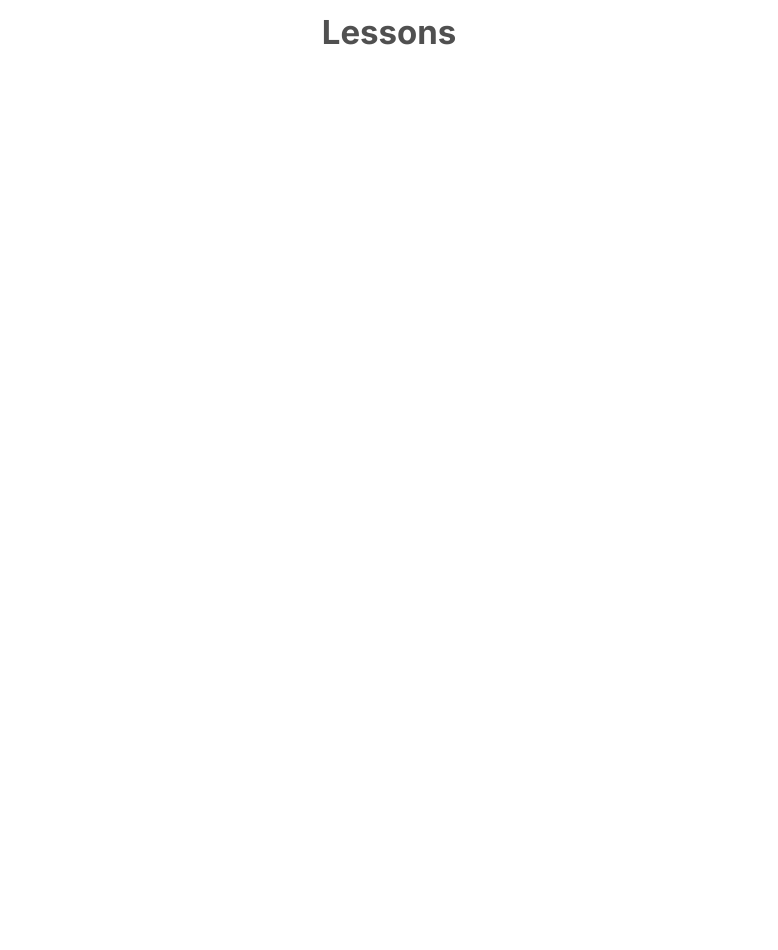
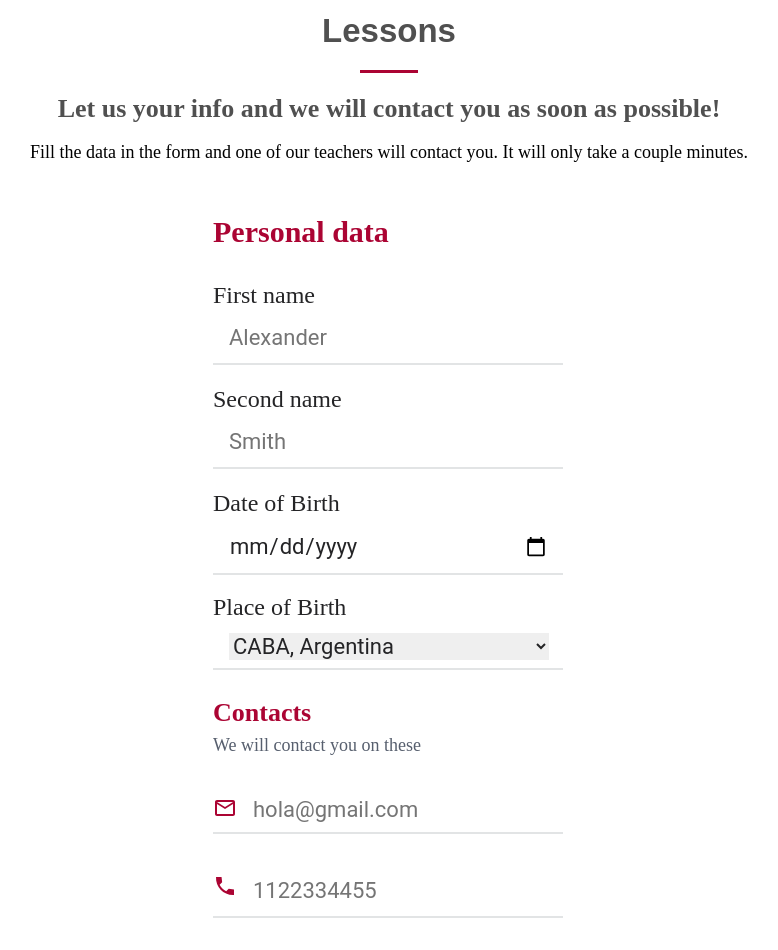
Before and after one commit to alfonsolopetegui/ecommerce_centralmusic, a Next.js app: page /LessonsPage in a window 1280 px wide. Shown: the part 100-1050 px from the top of the page, without its empty margins (251-1029 px from the left). Before the commit the page ends 800 px from the top, so only its background shows below. Built offline with nearby package versions, Linux system fonts and the light colour scheme.

Commit message:
agregando lessonsPage

```diff
--- a/src/app/LessonsPage/page.js
+++ b/src/app/LessonsPage/page.js
@@ -1,11 +1,156 @@
-import styles from "../../styles/lessonsPage.module.css";
+import styles from "../../styles/repairsPage.module.css";
 
 const LessonsPage = () => {
   return (
-    <div className={styles.lessonsPageWrapper}>
-      <h1 className={styles.lessonsPageTitle}>Lessons</h1>
+    <div className={styles.repairsPageWrapper}>
+      <div className={styles.title}>Lessons</div>
+
+      <div className={styles.redLine}>
+        <svg
+          xmlns="http://www.w3.org/2000/svg"
+          width="58"
+          height="3"
+          viewBox="0 0 58 3"
+          fill="none"
+        >
+          <line y1="1.5" x2="58" y2="1.5" stroke="#AB0433" stroke-width="3" />
+        </svg>
+      </div>
+
+      <div className={styles.texto}>
+        Let us your info and we will contact you as soon as possible!
+      </div>
+      <div className={styles.subtexto}>
+        Fill the data in the form and one of our teachers will contact you. It will only take a couple minutes.
+      </div>
+
+      <form className={styles.form}>
+        <div className={styles.formTitle}>Personal data</div>
+        <div className={styles.file}>
+          <label className={styles.label}>First name</label>
+          <div className={styles.inputContent}>
+            <div className={styles.subContent}>
+              <input
+                className={styles.input}
+                placeholder="Alexander"
+                type="text"
+              ></input>
+            </div>
+            <line className={styles.line}></line>
+          </div>
+        </div>
+
+        <div className={styles.file}>
+          <label className={styles.label}>Second name</label>
+          <div className={styles.inputContent}>
+            <div className={styles.subContent}>
+              <input
+                className={styles.input}
+                placeholder="Smith"
+                type="text"
+              ></input>
+            </div>
+            <line className={styles.line}></line>
+          </div>
+        </div>
+
+        <div className={styles.file}>
+          <label className={styles.label}>Date of Birth</label>
+          <div className={styles.inputContent}>
+            <div className={styles.subContent}>
+              <input className={styles.input} type="date"></input>
+            </div>
+            <line className={styles.line}></line>
+          </div>
+        </div>
+
+        <div className={styles.file}>
+          <label className={styles.label}>Place of Birth</label>
+          <div className={styles.inputContent}>
+            <div className={styles.subContent}>
+              <select className={styles.input}>
+                <option value="CABA">CABA, Argentina</option>
+                <option value="BSAS">Buenos Aires, Argentina</option>
+                <option value="Salta">Salta, Argentina</option>
+                <option value="Otro">Otro</option>
+              </select>
+            </div>
+            <line className={styles.line}></line>
+          </div>
+        </div>
+
+        <div className={styles.contact}>
+          <div className={styles.contactText}>
+            <div className={styles.contactTitle}>Contacts</div>
+            <div className={styles.contactSubtitle}>
+              We will contact you on these
+            </div>
+          </div>
+          <div className={styles.inputContent}>
+            <div className={styles.subContent1}>
+              <icon className={styles.icon1}>
+                <svg
+                  xmlns="http://www.w3.org/2000/svg"
+                  width="24"
+                  height="24"
+                  viewBox="0 0 24 24"
+                  fill="none"
+                >
+                  <path
+                    d="M22 6C22 4.9 21.1 4 20 4H4C2.9 4 2 4.9 2 6V18C2 19.1 2.9 20 4 20H20C21.1 20 22 19.1 22 18V6ZM20 6L12 11L4 6H20ZM20 18H4V8L12 13L20 8V18Z"
+                    fill="#AB0433"
+                  />
+                </svg>
+              </icon>
+              <input
+                className={styles.inputContact}
+                placeholder="hola@gmail.com"
+                type="email"
+              ></input>
+            </div>
+            <line className={styles.line}></line>
+          </div>
+          <div className={styles.inputContent}>
+            <div className={styles.subContent1}>
+              <icon className={styles.icon1}>
+                <svg
+                  xmlns="http://www.w3.org/2000/svg"
+                  width="24"
+                  height="24"
+                  viewBox="0 0 24 24"
+                  fill="none"
+                >
+                  <path
+                    d="M20.9999 15.46L15.7299 14.85L13.2099 17.37C10.3799 15.93 8.0599 13.62 6.6199 10.78L9.1499 8.25L8.5399 3H3.0299C2.4499 13.18 10.8199 21.55 20.9999 20.97V15.46Z"
+                    fill="#AB0433"
+                  />
+                </svg>
+              </icon>
+              <input
+                className={styles.input}
+                placeholder="1122334455"
+                type="text"
+              ></input>
+            </div>
+            <line className={styles.line}></line>
+          </div>
+        </div>
+
+        <div className={styles.file1}>
+          <div className={styles.file1Title}>
+            What styles of music would you like to learn?
+          </div>
+          <div className={styles.subContent2}>
+            <input className={styles.inputContent2}></input>
+            <line className={styles.line}></line>
+          </div>
+        </div>
+      </form>
+      <div className={styles.buttonContent}>
+        <button className={styles.button}>SEND REQUEST</button>
+      </div>
     </div>
-  );
+);
 };
 
 export default LessonsPage;
--- a/src/styles/lessonsPage.module.css
+++ /dev/null
@@ -1,12 +0,0 @@
-.lessonsPageWrapper {
-    padding-top: 8%;
-    display: flex;
-    justify-content: center;
-}
-
-.lessonsPageTitle {
-    color:#505050;
-    margin-top: 10px;
-    margin-bottom: 20px;
-    font-size: 33px;
-}
```
